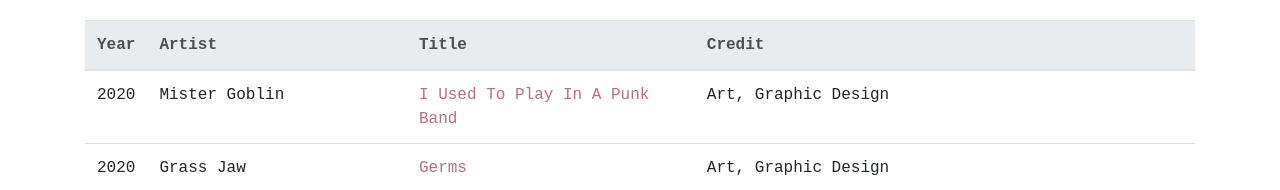
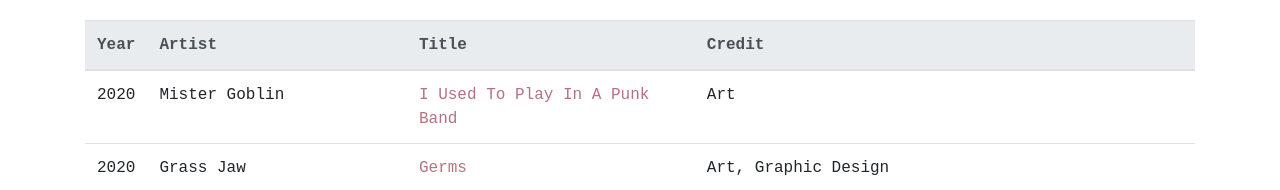
Before and after one commit to mdquigley/mdquigley.github.io, a plain HTML site: page discog.html in a window 1280 px wide. Shown: the part 140-330 px from the top of the page. Drawn offline with nearby package versions, Linux system fonts and the light colour scheme.

Commit message:
Update Mister Goblin info

```diff
--- a/discog.html
+++ b/discog.html
@@ -52,7 +52,7 @@
           <td>Mister Goblin</td>
           <td><a href="https://mistergoblin.bandcamp.com/album/i-used-to-play-in-a-punk-band" target="_blank">I Used To
               Play In A Punk Band</a></td>
-          <td>Art, Graphic Design</td>
+          <td>Art</td>
         </tr>
         <tr>
           <td>2020</td>
```
